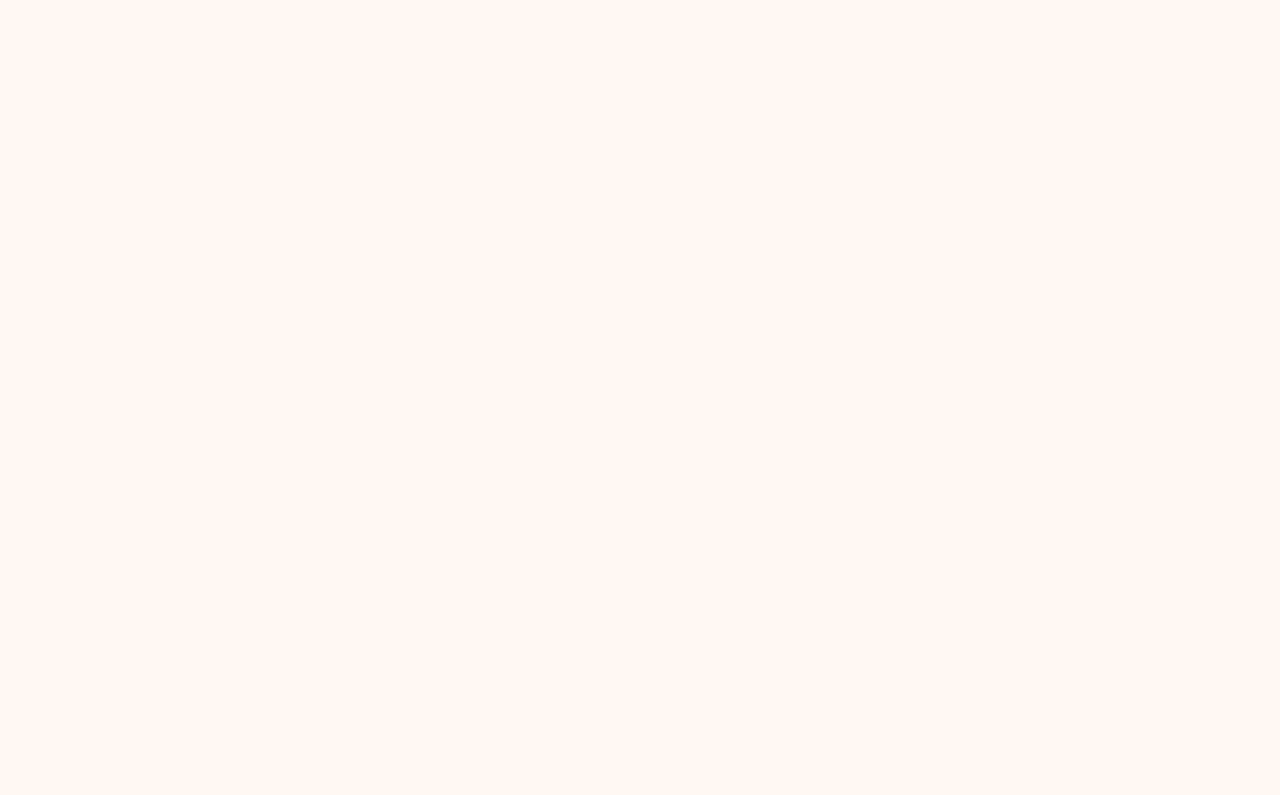
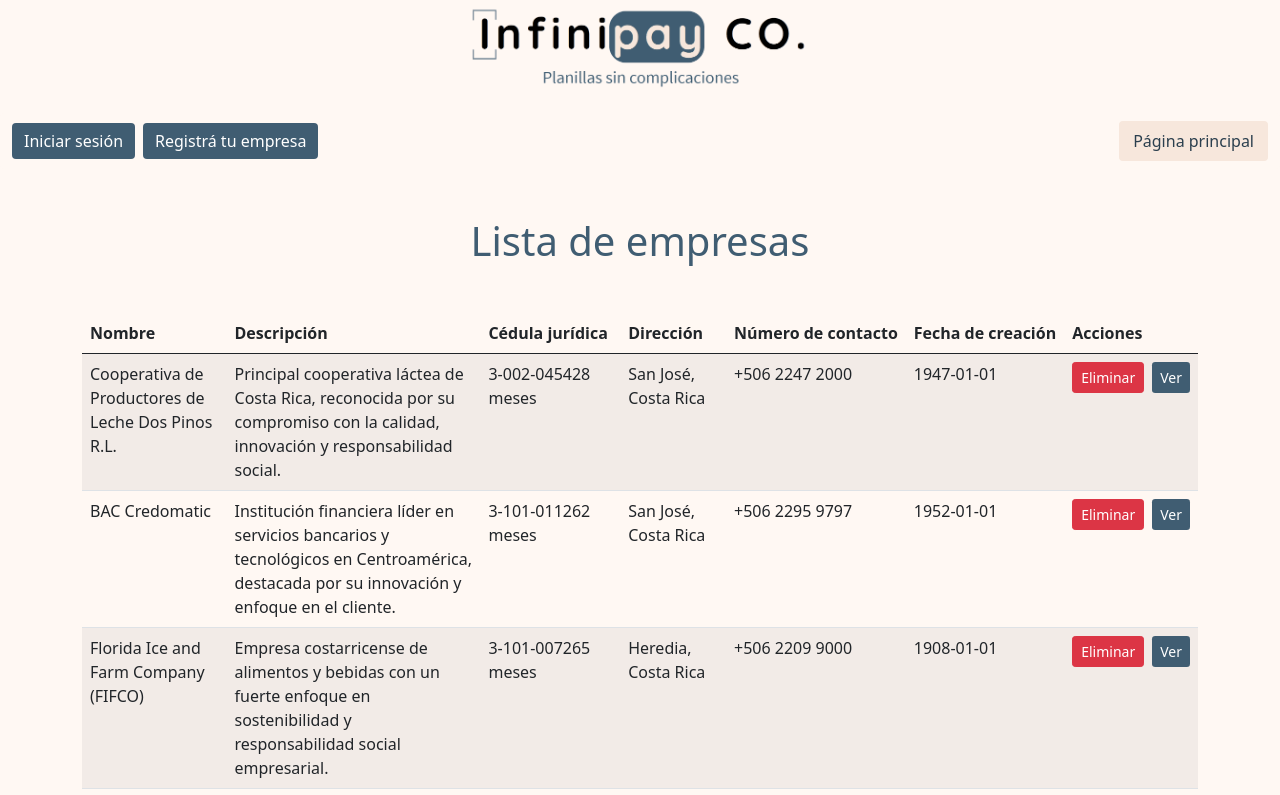
Before and after one commit to braunnymadrigal/Infinipay-CO, a Vue app in the folder front-end/: page /CompanyList in a window 1280 px wide. Before the commit this address had no page. Shown: the top 795 px of the page. Built offline with nearby package versions, Linux system fonts and the light colour scheme.

Commit message:
Se crea la vista inicial para la lista de empresas

```diff
--- /dev/null
+++ b/front-end/src/components/CompanyList.vue
@@ -0,0 +1,167 @@
+<template>
+  <div>
+    <!-- Header -->
+    <div class="text-center mb-4">
+      <img
+        src="../assets/images/logo.png"
+        alt="Company logo"
+        class="img-fluid"
+        style="max-width: 350px"
+      />
+    </div>
+
+    <header class="mb-5 custom-header">
+      <nav class="navbar navbar-expand-lg rounded custom-navbar">
+        <div class="container-fluid">
+          <div class="d-flex">
+            <router-link
+              to="/LoginUser"
+              class="btn btn-outline-primary me-2"
+              style="
+                background-color: #405d72;
+                color: #ffffff;
+                border: transparent;
+              "
+            >
+              Iniciar sesión</router-link
+            >
+            <router-link
+              to="/RegisterEmployer"
+              class="btn btn-primary"
+              style="background-color: #405d72; border: transparent"
+              >Registrá tu empresa
+            </router-link>
+          </div>
+          <div class="ms-auto">
+            <router-link
+              to="/"
+              class="btn btn-secondary"
+              style="
+                background-color: #f7e7dc;
+                color: #2b3f4e;
+                border: 2px solid transparent;
+              "
+              >Página principal
+            </router-link>
+          </div>
+        </div>
+      </nav>
+    </header>
+
+    <div class="container mt-5 mb-5">
+      <h1 class="text-center mb-5" style="color: #405d72">Lista de empresas</h1>
+      <table
+        class="table is-bordered table-striped is-narrow is-hoverable is-fullwidth"
+      >
+        <thead>
+          <tr>
+            <th style="white-space: nowrap">Nombre</th>
+            <th style="white-space: nowrap">Descripción</th>
+            <th style="white-space: nowrap">Cédula jurídica</th>
+            <th style="white-space: nowrap">Dirección</th>
+            <th style="white-space: nowrap">Número de contacto</th>
+            <th style="white-space: nowrap">Fecha de creación</th>
+            <th style="white-space: nowrap">Acciones</th>
+          </tr>
+        </thead>
+        <tbody>
+          <tr v-for="(company, index) of companies" :key="index">
+            <td>{{ company.name }}</td>
+            <td>{{ truncateString(company.description, 150) }}</td>
+            <td>{{ company.legalId + " meses" }}</td>
+            <td>{{ company.address }}</td>
+            <td>{{ company.contactNumber }}</td>
+            <td>{{ company.creationDate }}</td>
+            <td>
+              <div class="d-flex justify-content-center gap-2">
+                <button v-on:click="eliminar" class="btn btn-danger btn-sm">
+                  Eliminar
+                </button>
+                <button
+                  class="btn btn-secondary btn-sm"
+                  style="background-color: #405d72; border: transparent"
+                >
+                  Ver
+                </button>
+              </div>
+            </td>
+          </tr>
+        </tbody>
+      </table>
+    </div>
+    <MainFooter />
+  </div>
+</template>
+
+<script>
+import MainFooter from "./MainFooter.vue";
+export default {
+  components: {
+    MainFooter,
+  },
+  setup() {
+    return {};
+  },
+  data() {
+    return {
+      companies: [
+        {
+          name: "Cooperativa de Productores de Leche Dos Pinos R.L.",
+          description:
+            "Principal cooperativa láctea de Costa Rica, reconocida por su compromiso con la calidad, innovación y responsabilidad social.",
+          legalId: "3-002-045428",
+          address: "San José, Costa Rica",
+          contactNumber: "+506 2247 2000",
+          creationDate: "1947-01-01",
+        },
+        {
+          name: "BAC Credomatic",
+          description:
+            "Institución financiera líder en servicios bancarios y tecnológicos en Centroamérica, destacada por su innovación y enfoque en el cliente.",
+          legalId: "3-101-011262",
+          address: "San José, Costa Rica",
+          contactNumber: "+506 2295 9797",
+          creationDate: "1952-01-01",
+        },
+        {
+          name: "Florida Ice and Farm Company (FIFCO)",
+          description:
+            "Empresa costarricense de alimentos y bebidas con un fuerte enfoque en sostenibilidad y responsabilidad social empresarial.",
+          legalId: "3-101-007265",
+          address: "Heredia, Costa Rica",
+          contactNumber: "+506 2209 9000",
+          creationDate: "1908-01-01",
+        },
+        {
+          name: "Intel Costa Rica",
+          description:
+            "Subsidiaria de la multinacional tecnológica Intel, especializada en investigación, desarrollo y servicios globales de ingeniería.",
+          legalId: "3-101-234567",
+          address: "Belén, Heredia, Costa Rica",
+          contactNumber: "+506 2209 2000",
+          creationDate: "1997-01-01",
+        },
+        {
+          name: "Grupo Purdy",
+          description:
+            "Empresa líder en el sector automotriz costarricense, representante oficial de marcas como Toyota y Lexus, reconocida por su servicio al cliente.",
+          legalId: "3-101-123456",
+          address: "San José, Costa Rica",
+          contactNumber: "+506 2523 3000",
+          creationDate: "1957-01-01",
+        },
+      ],
+    };
+  },
+  methods: {
+    truncateString(str, maxLength) {
+      if (str.length > maxLength) {
+        return str.substring(0, maxLength) + "...";
+      }
+      return str;
+    },
+  },
+};
+</script>
+
+<style lang="scss" scoped></style>
--- a/front-end/src/main.js
+++ b/front-end/src/main.js
@@ -13,6 +13,7 @@ import RegisterEmployee from "./components/RegisterEmployee.vue";
 import LoginUser from "./components/LoginUser.vue";
 import RegisterBenefit from "./components/RegisterBenefit.vue";
 import BenefitList from "./components/BenefitList.vue";
+import CompanyList from "./components/CompanyList.vue";
 
 const router = createRouter({
   history: createWebHistory(),
@@ -46,6 +47,7 @@ const router = createRouter({
       component: RegisterBenefit,
     },
     { path: "/BenefitList", name: "BenefitList", component: BenefitList },
+    { path: "/CompanyList", name: "CompanyList", component: CompanyList },
   ],
 });
 
```
